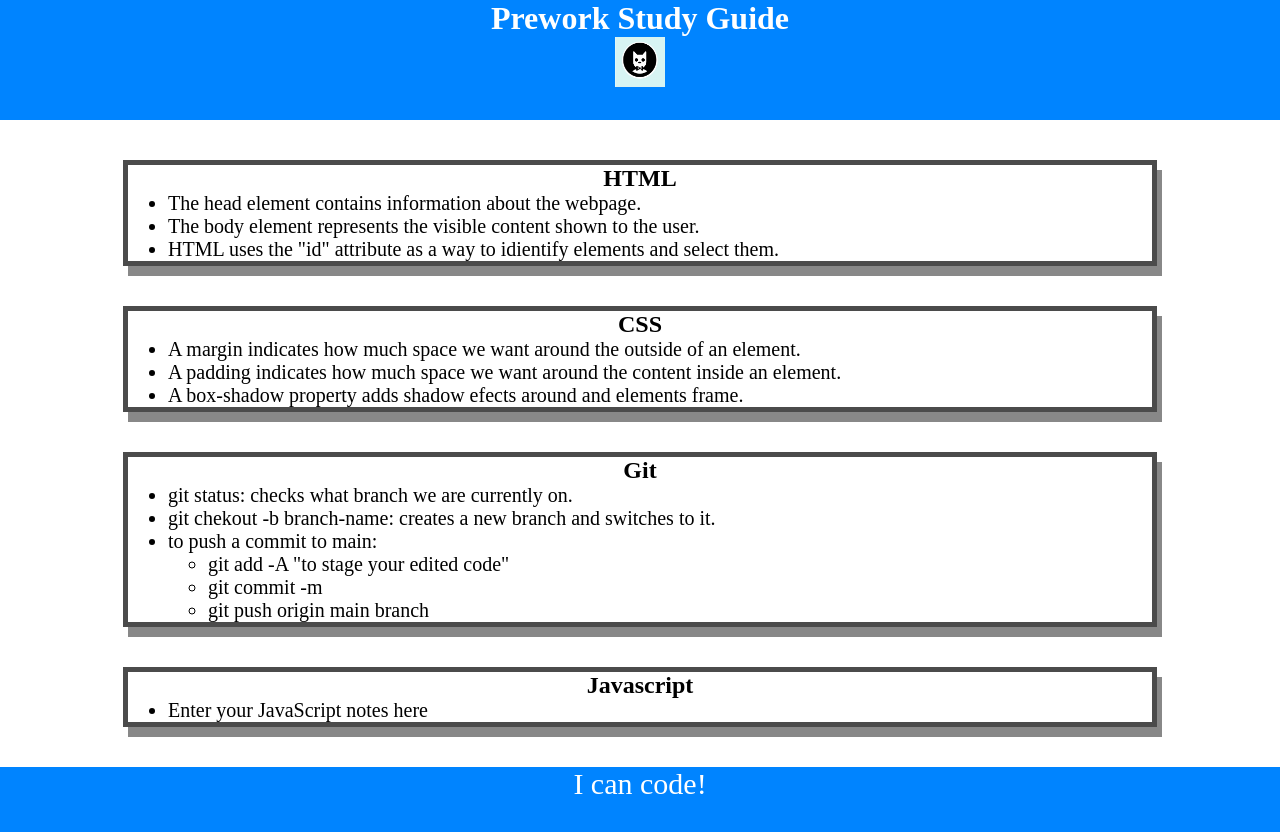
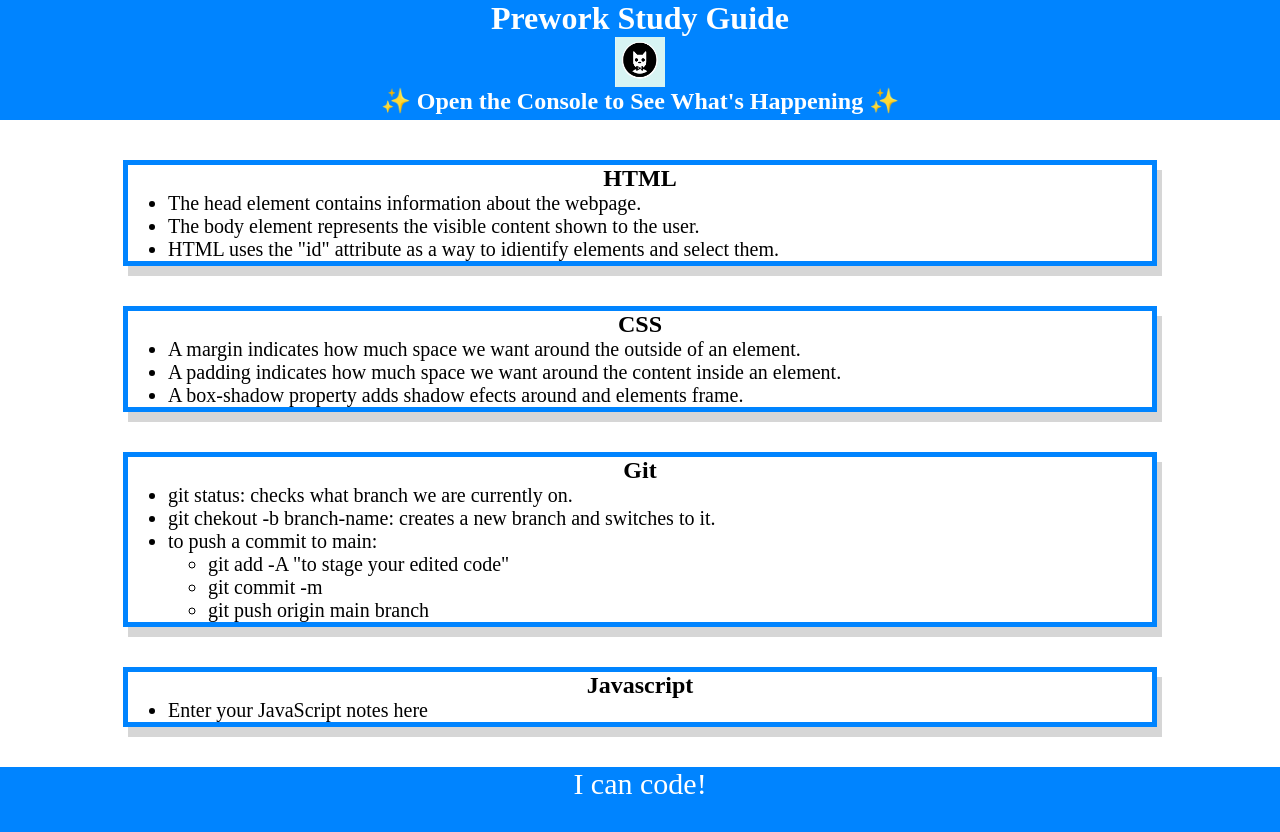
Before and after one commit to CharlesWGillespie/prework-study-guide, a plain HTML site: page prework-study-guide/index.html in a window 1280 px wide. Drawn offline with Linux system fonts and the light colour scheme.

Commit message:
added javascript to application

```diff
--- /dev/null
+++ b/prework-study-guide/assets/script.js
@@ -0,0 +1,19 @@
+var topics = ['HTML', 'CSS', 'Git', 'JavaScript'];
+
+for (var x = 0; x < topics.length; x++) {
+    console.log(topics[x]);
+}
+
+/*
+if (topic === 'HTML') {
+ console.log("Let's study HTML!");
+} else if (topic === 'CSS') {
+ console.log("Let's study CSS!");
+} else if (topic === 'Git') {
+ console.log("Let's study Git!");
+} else if (topic === 'JavaScript') {
+ console.log("Let's study JavaScript!");
+} else {
+ console.log('Please try again!');
+}
+*/
--- a/prework-study-guide/assets/style.css
+++ b/prework-study-guide/assets/style.css
@@ -37,6 +37,6 @@ p {
 .card {
     width: 80%;
     margin: 40px auto;
-    border: 5px solid rgb(75, 75, 75);
-    box-shadow: 5px 10px #888888;
+    border: 5px solid rgb(0, 132, 255);
+    box-shadow: 5px 10px #d6d6d6;
 }
--- a/prework-study-guide/index.html
+++ b/prework-study-guide/index.html
@@ -13,6 +13,7 @@
   <header id="top">
     <h1>Prework Study Guide</h1>
     <img src="./assets/bowtie-cat.png" alt="Profile image of cat wearing a bow tie." />
+    <h2>✨ Open the Console to See What's Happening ✨</h2>
   </header>
   <main>
     <section class="card" id="html-section">
@@ -59,6 +60,7 @@
   <footer>
     <p>I can code!</p>
   </footer>
+  <script src="./assets/script.js"></script>
 </body>
 
 </html>
```
